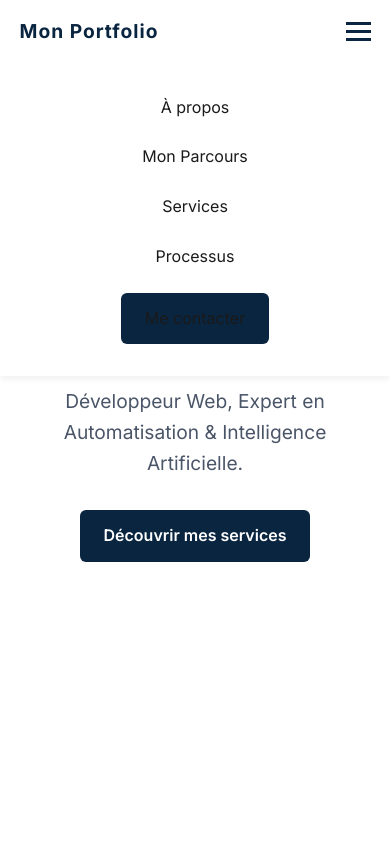
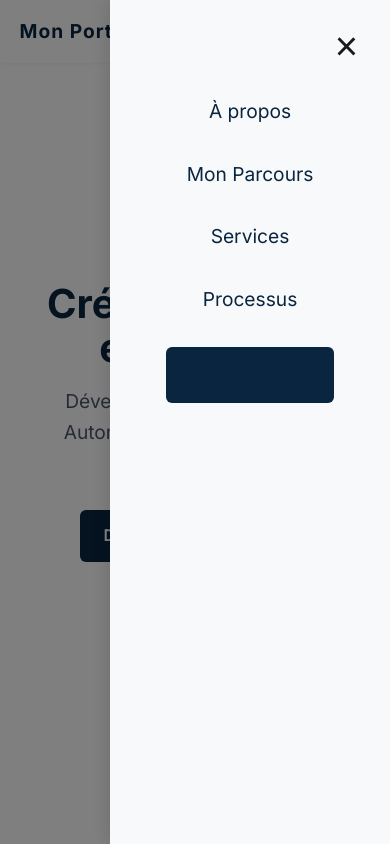
Before and after one commit to nathan144667/portfolio-pro, a website: page index.html in a window 390 px wide. Both pictures are taken after a click on the button "Ouvrir le menu". Shown: the top 844 px of the page. Drawn offline with Linux system fonts and the light colour scheme.

Commit message:
Ajout menu burger mobile

```diff
--- a/index.html
+++ b/index.html
@@ -21,7 +21,12 @@
         <div class="logo">
             <a href="#">Mon Portfolio</a>
         </div>
+        <!-- Overlay pour le menu mobile -->
+        <div class="nav-overlay"></div>
+
         <nav class="nav-menu">
+            <!-- Bouton de fermeture pour le menu mobile -->
+            <button class="menu-close" aria-label="Fermer le menu">&times;</button>
             <ul>
                 <!-- Liens vers les ancres de la page (les ID des sections) -->
                 <li><a href="#about">À propos</a></li>
--- a/script.js
+++ b/script.js
@@ -6,19 +6,38 @@ document.addEventListener('DOMContentLoaded', () => {
     // ---------------------------------------------------------
     const menuToggle = document.querySelector('.menu-toggle');
     const navMenu = document.querySelector('.nav-menu');
+    const menuClose = document.querySelector('.menu-close');
+    const navOverlay = document.querySelector('.nav-overlay');
 
-    // Quand on clique sur l'icône du menu (bouton 3 lignes) sur téléphone
-    menuToggle.addEventListener('click', () => {
-        // Alterne la présence de la classe "active" (affiche/cache le menu)
-        navMenu.classList.toggle('active');
-    });
+    // Fonction pour ouvrir le menu
+    const openMenu = () => {
+        navMenu.classList.add('active');
+        navOverlay.classList.add('active');
+    };
 
-    // Fermer le menu si on clique sur un lien (sur mobile)
+    // Fonction pour fermer le menu
+    const closeMenu = () => {
+        navMenu.classList.remove('active');
+        navOverlay.classList.remove('active');
+    };
+
+    // Ouvrir avec le bouton burger
+    menuToggle.addEventListener('click', openMenu);
+
+    // Fermer avec le bouton croix
+    if (menuClose) {
+        menuClose.addEventListener('click', closeMenu);
+    }
+
+    // Fermer en cliquant sur l'overlay sombre
+    if (navOverlay) {
+        navOverlay.addEventListener('click', closeMenu);
+    }
+
+    // Fermer le menu si on clique sur un lien
     const navLinks = document.querySelectorAll('.nav-menu a');
     navLinks.forEach(link => {
-        link.addEventListener('click', () => {
-            navMenu.classList.remove('active');
-        });
+        link.addEventListener('click', closeMenu);
     });
 
 
--- a/style.css
+++ b/style.css
@@ -390,6 +390,31 @@ body {
 }
 
 /* =========================================
+   ELEMENTS DU MENU MOBILE (Cachés sur desktop)
+   ========================================= */
+.nav-overlay {
+    position: fixed;
+    top: 0;
+    left: 0;
+    width: 100%;
+    height: 100vh;
+    background-color: rgba(0, 0, 0, 0.5);
+    z-index: 1000;
+    opacity: 0;
+    visibility: hidden;
+    transition: opacity 0.4s ease, visibility 0.4s ease;
+}
+
+.nav-overlay.active {
+    opacity: 1;
+    visibility: visible;
+}
+
+.menu-close {
+    display: none;
+}
+
+/* =========================================
    RESPONSIVE DESIGN (Mobiles & Tablettes)
    ========================================= */
 @media (max-width: 768px) {
@@ -398,26 +423,53 @@ body {
         /* Affiche le bouton hamburger */
     }
 
+    .menu-close {
+        display: block;
+        position: absolute;
+        top: 1rem;
+        right: 1.5rem;
+        font-size: 2.5rem;
+        background: none;
+        border: none;
+        color: var(--color-text);
+        cursor: pointer;
+        padding: 0.5rem;
+        transition: color 0.3s ease;
+    }
+
+    .menu-close:hover {
+        color: var(--color-accent);
+    }
+
     .nav-menu {
-        position: absolute;
-        top: 100%;
-        left: 0;
-        width: 100%;
-        background-color: var(--color-bg);
-        box-shadow: 0 4px 6px rgba(0, 0, 0, 0.05);
-        display: none;
-        /* Caché par défaut en mobile */
+        position: fixed;
+        top: 0;
+        right: -300px; /* Caché à droite de l'écran par défaut */
+        width: 280px;  /* Largeur du panneau */
+        height: 100vh;
+        background-color: var(--color-bg-light); /* Gris très clair */
+        box-shadow: -5px 0 15px rgba(0, 0, 0, 0.1);
+        display: flex;
+        flex-direction: column;
+        transition: right 0.4s ease; /* Animation fluide */
+        z-index: 1001; /* Au-dessus de l'overlay */
     }
 
     .nav-menu.active {
-        display: block;
-        /* S'affiche quand la classe 'active' est ajoutée par le JS */
+        right: 0; /* Affiche le panneau en glissant vers la gauche */
     }
 
     .nav-menu ul {
         flex-direction: column;
-        padding: 2rem 0;
-        gap: 1.5rem;
+        padding: 6rem 2rem 2rem 2rem; /* Laisse de l'espace pour la croix */
+        gap: 2rem;
+    }
+
+    .nav-menu a {
+        font-size: 1.2rem;
+        color: var(--color-accent); /* Couleur bleu marine requise */
+        display: block;
+        width: 100%;
     }
 
     .hero h1 {
```
